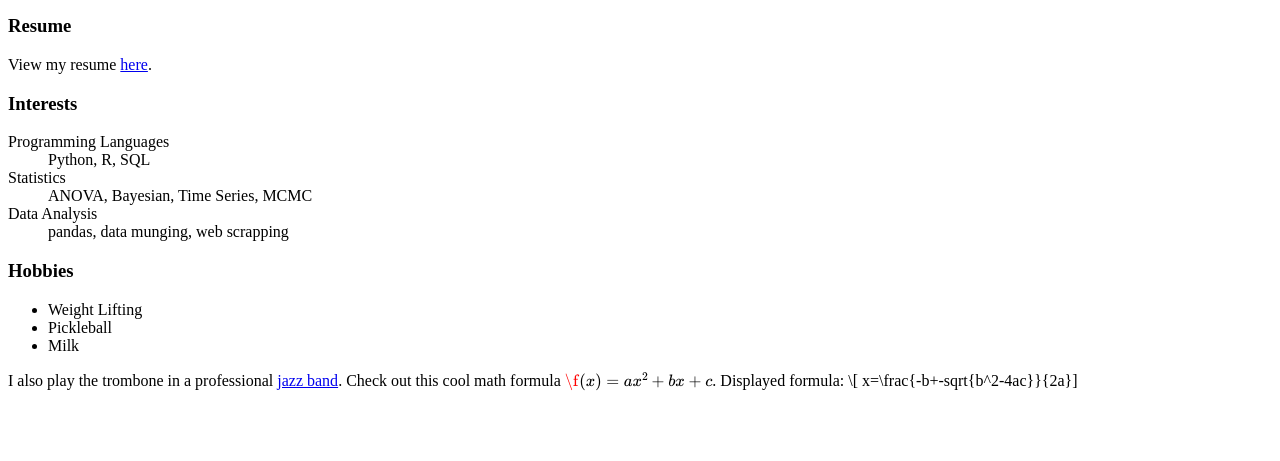
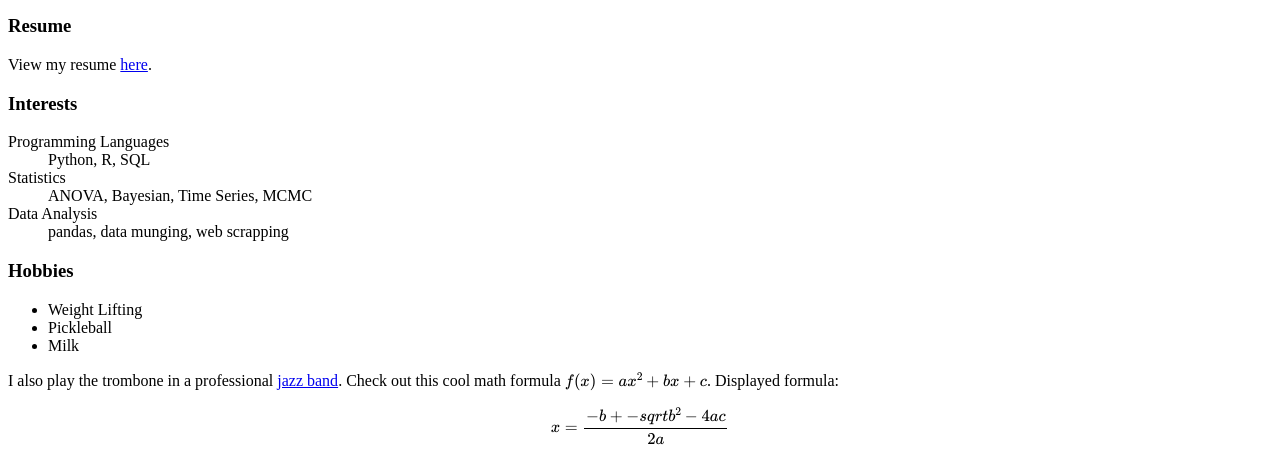
Before and after one commit to sjmunden/sjmunden.github.io, a plain HTML site: page index.html in a window 1280 px wide. Shown: the part 439-900 px from the top of the page. Before the commit the page ends 838 px from the top, so only its background shows below. Drawn offline with nearby package versions, Linux system fonts and the light colour scheme; some packages are replaced by stand-ins of ours.

Commit message:
Update index.html

```diff
--- a/index.html
+++ b/index.html
@@ -45,7 +45,7 @@ I also play the trombone in a professional <a href="https://www.youtube.com/watc
 <p1>
 Check out this cool math formula
 
-\(\f(x)=ax^2+bx+c\). Displayed formula: \[ x=\frac{-b+-sqrt{b^2-4ac}}{2a}]
+\(f(x)=ax^2+bx+c\). Displayed formula: \[ x=\dfrac{-b+-sqrt{b^2-4ac}}{2a}\]
 </p1>
 
 </body>
```
